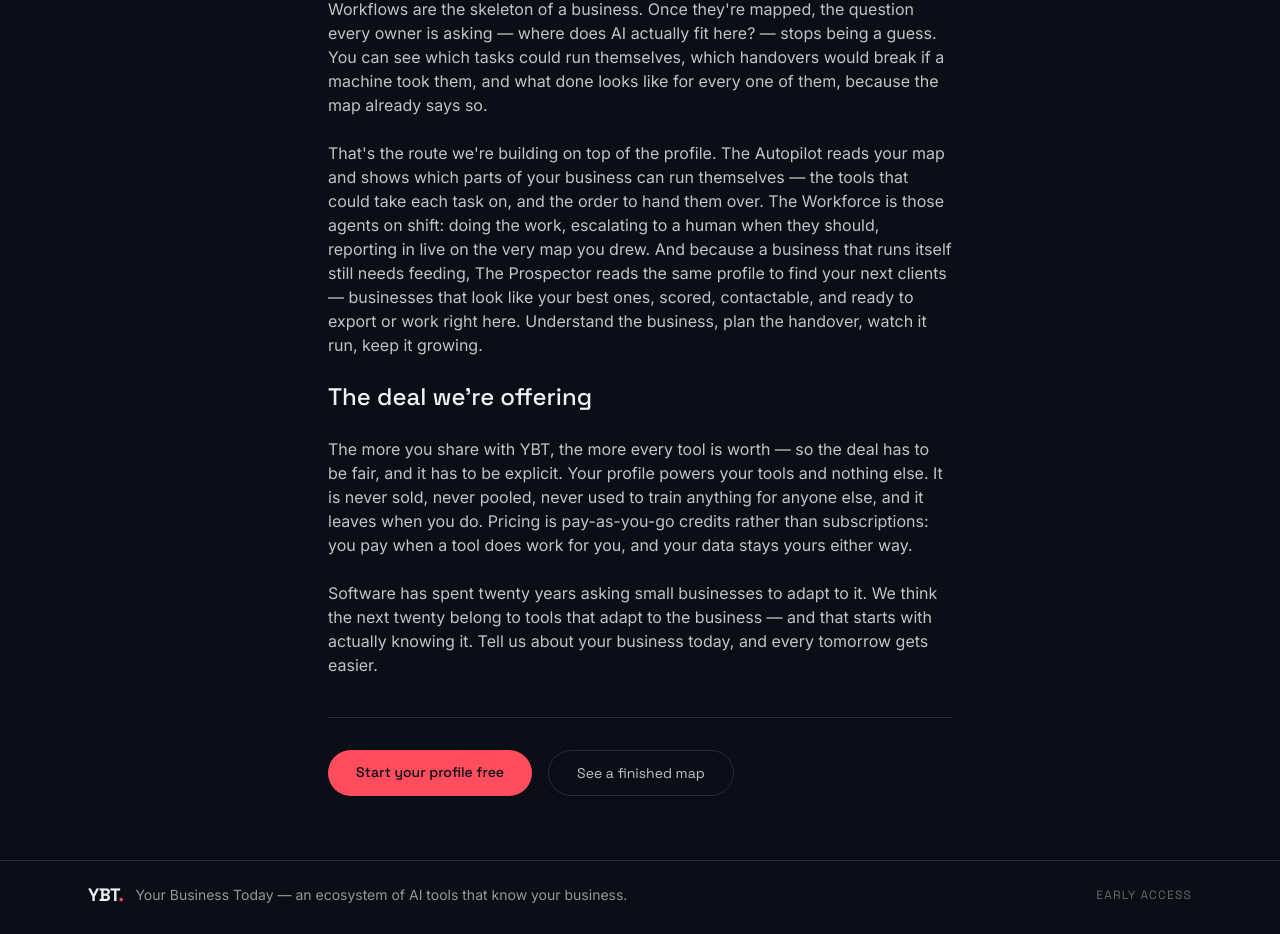
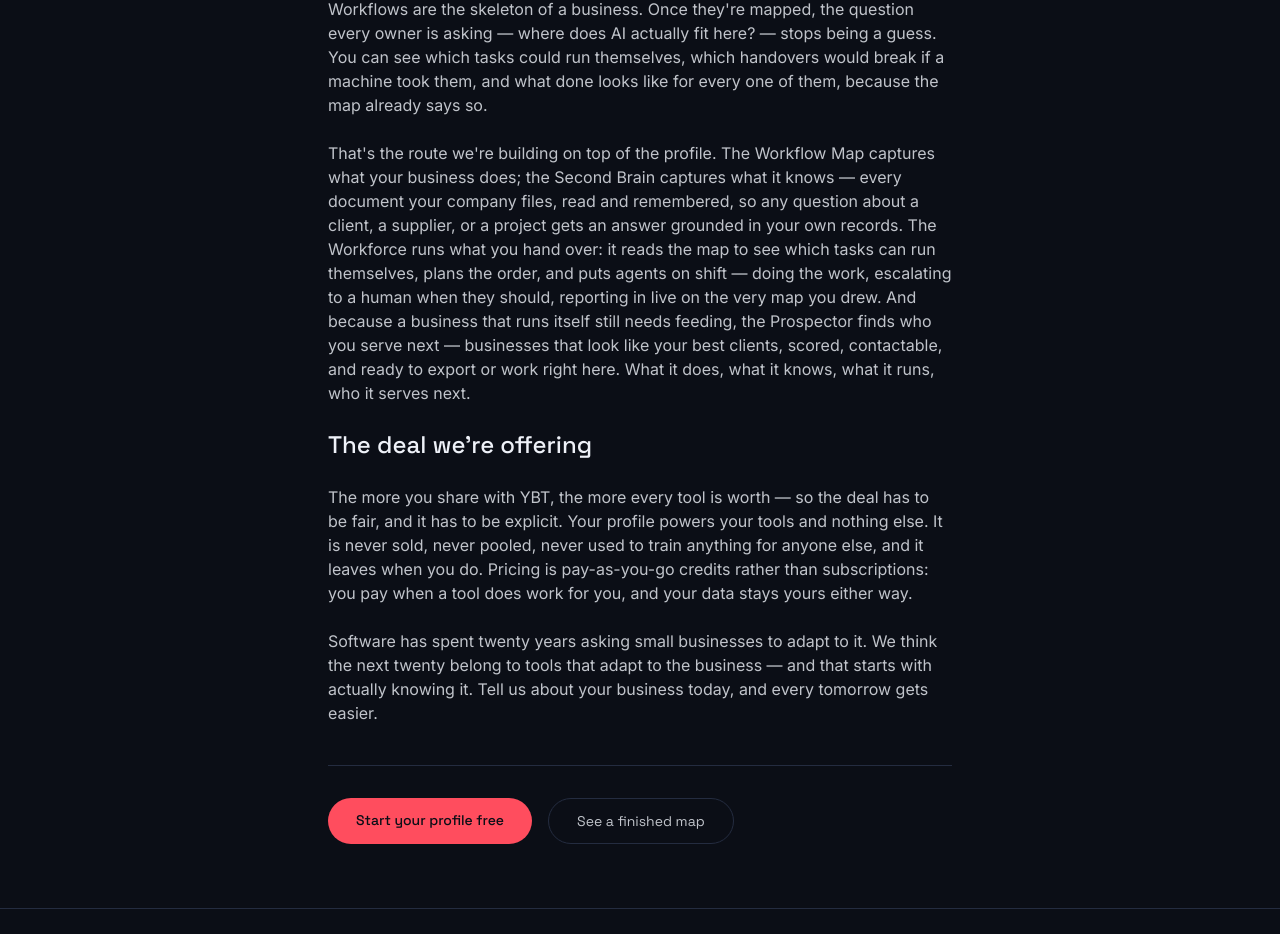
Before and after one commit to jamesbeadle/YourBusinessToday, a SvelteKit app: page /vision in a window 1280 px wide. Shown: the part 1018-1952 px from the top of the page. Built offline with nearby package versions, Linux system fonts and the light colour scheme; no server answers.

Commit message:
Update UI

```diff
--- a/src/lib/components/home/EcosystemSection.svelte
+++ b/src/lib/components/home/EcosystemSection.svelte
@@ -8,9 +8,10 @@
 		<div class="flex flex-col gap-2">
 			<h2 class="font-display text-3xl font-medium">The ecosystem</h2>
 			<p class="max-w-prose text-chalk/70">
-				Four products, one route: understand how your business runs, plan the handover to AI,
-				watch it work — and keep new clients coming. The first is live today, and each gets
-				sharper as your business profile grows.
+				Four products, one idea: the Workflow Map captures what your business does, the Second
+				Brain captures what it knows, the Workforce runs what it hands over, and the Prospector
+				finds who it serves next. The first is live today, and each gets sharper as your
+				business profile grows.
 			</p>
 		</div>
 		<div class="mt-10 grid gap-6 md:grid-cols-2">
--- a/src/lib/components/home/HeroSection.svelte
+++ b/src/lib/components/home/HeroSection.svelte
@@ -12,9 +12,9 @@
 		</h1>
 		<p class="max-w-prose text-lg text-chalk/70">
 			Tell YBT about your business once, and every tool in the ecosystem works from that
-			understanding — the Workflow Map shows how you run today, the Autopilot plans the
-			handover to AI, the Workforce puts your agents on shift, and the Prospector keeps
-			new clients coming.
+			understanding — the Workflow Map captures what your business does, the Second Brain
+			captures what it knows, the Workforce runs what you hand over, and the Prospector
+			finds who you serve next.
 		</p>
 		<div class="flex flex-wrap items-center gap-4">
 			<a
--- a/src/lib/data/ecosystemTools.ts
+++ b/src/lib/data/ecosystemTools.ts
@@ -11,32 +11,32 @@ export const ecosystemTools: EcosystemTool[] = [
 	{
 		id: 'workflow-map',
 		name: 'The Workflow Map',
-		tagline: 'See how your business really runs',
+		tagline: 'Captures what your business does',
 		description:
 			'Talk to an agent about your business and watch it drawn live as a transit map — every role a line, every task a station, every handover an interchange.',
 		isLive: true,
 		href: '/workspace'
 	},
 	{
-		id: 'autopilot',
-		name: 'The Autopilot',
-		tagline: 'See which parts of your business can run themselves',
+		id: 'second-brain',
+		name: 'The Second Brain',
+		tagline: 'Captures what your business knows',
 		description:
-			'Reads your map and scores every task for AI coverage — what can run itself today, what needs a copilot, what stays human — with the tools that could take each one on, and the order to hand them over.',
+			'Reads everything your company files — clients, suppliers, projects, history — into a living knowledge base that connects to where your documents already live, so you can simply ask and get answers grounded in your own records.',
 		isLive: false
 	},
 	{
 		id: 'workforce',
 		name: 'The Workforce',
-		tagline: 'Your AI staff, on shift around the clock',
+		tagline: 'Runs what your business hands over',
 		description:
-			'The agents from your transition plan, doing real jobs and reporting in — every run, every escalation to a human, live on the very map you drew.',
+			'Reads your map to score every task for AI coverage, plans the handover in the right order, then puts agents on shift to do the work — every run, every escalation to a human, live on the very map you drew.',
 		isLive: false
 	},
 	{
 		id: 'prospector',
 		name: 'The Prospector',
-		tagline: 'New clients, found while you work',
+		tagline: 'Finds who your business serves next',
 		description:
 			'Learns what your best clients look like from your profile, hunts the open web and company registries for businesses that match, and builds a scored, contactable pipeline — export it to your CRM, or work it right here.',
 		isLive: false
--- a/src/routes/+page.svelte
+++ b/src/routes/+page.svelte
@@ -10,7 +10,7 @@
 	<title>Your Business Today — AI tools that know your business</title>
 	<meta
 		name="description"
-		content="One living profile of your business, and the route to running it on AI — map how you work today, plan the handover with the Autopilot, put the Workforce on shift, and let the Prospector fill your pipeline."
+		content="One living profile of your business — the Workflow Map captures what your business does, the Second Brain captures what it knows, the Workforce runs what you hand over, and the Prospector finds who you serve next."
 	/>
 </svelte:head>
 
--- a/src/routes/vision/+page.svelte
+++ b/src/routes/vision/+page.svelte
@@ -45,14 +45,16 @@
 		looks like for every one of them, because the map already says so.
 	</p>
 	<p class="text-chalk/80">
-		That's the route we're building on top of the profile. The Autopilot reads your map and
-		shows which parts of your business can run themselves — the tools that could take each
-		task on, and the order to hand them over. The Workforce is those agents on shift: doing
-		the work, escalating to a human when they should, reporting in live on the very map you
-		drew. And because a business that runs itself still needs feeding, The Prospector reads
-		the same profile to find your next clients — businesses that look like your best ones,
-		scored, contactable, and ready to export or work right here. Understand the business,
-		plan the handover, watch it run, keep it growing.
+		That's the route we're building on top of the profile. The Workflow Map captures what
+		your business does; the Second Brain captures what it knows — every document your company
+		files, read and remembered, so any question about a client, a supplier, or a project gets
+		an answer grounded in your own records. The Workforce runs what you hand over: it reads
+		the map to see which tasks can run themselves, plans the order, and puts agents on shift —
+		doing the work, escalating to a human when they should, reporting in live on the very map
+		you drew. And because a business that runs itself still needs feeding, the Prospector
+		finds who you serve next — businesses that look like your best clients, scored,
+		contactable, and ready to export or work right here. What it does, what it knows, what it
+		runs, who it serves next.
 	</p>
 	<h2 class="font-display text-2xl font-medium">The deal we're offering</h2>
 	<p class="text-chalk/80">
```
